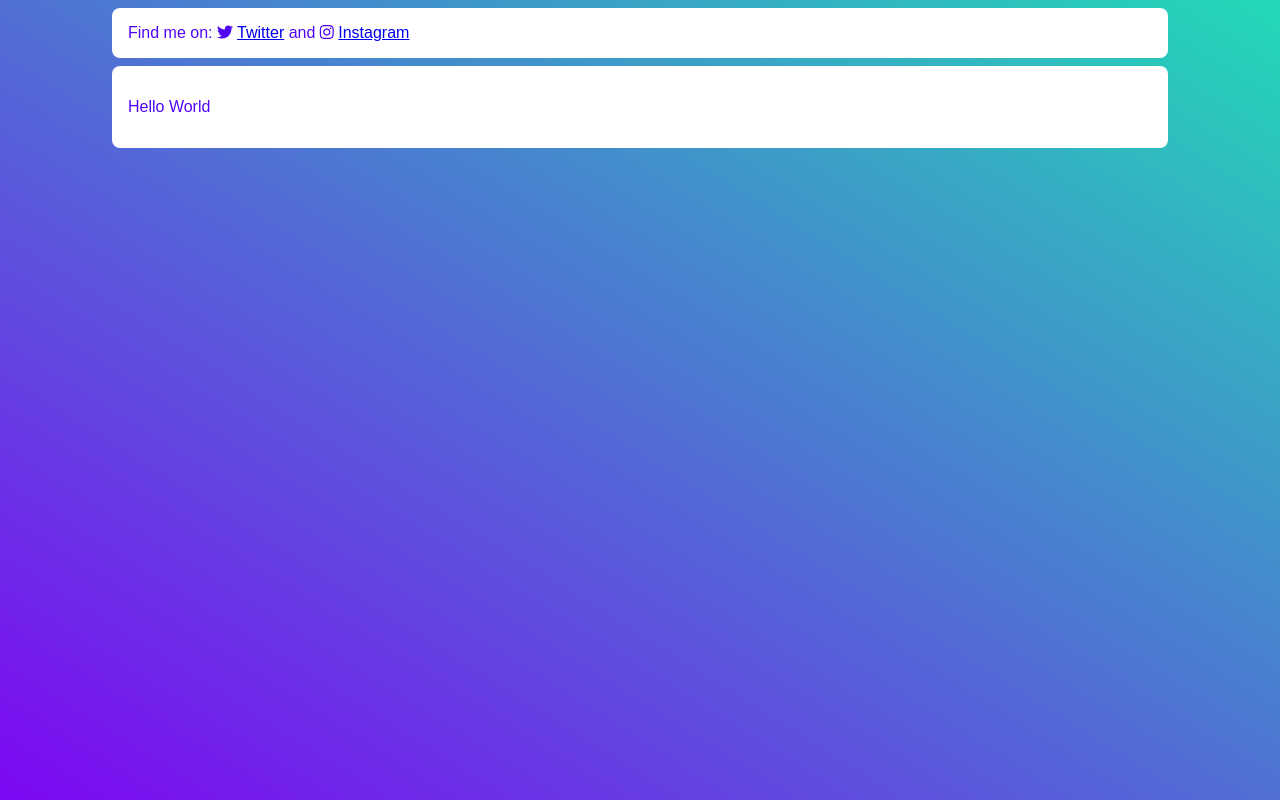
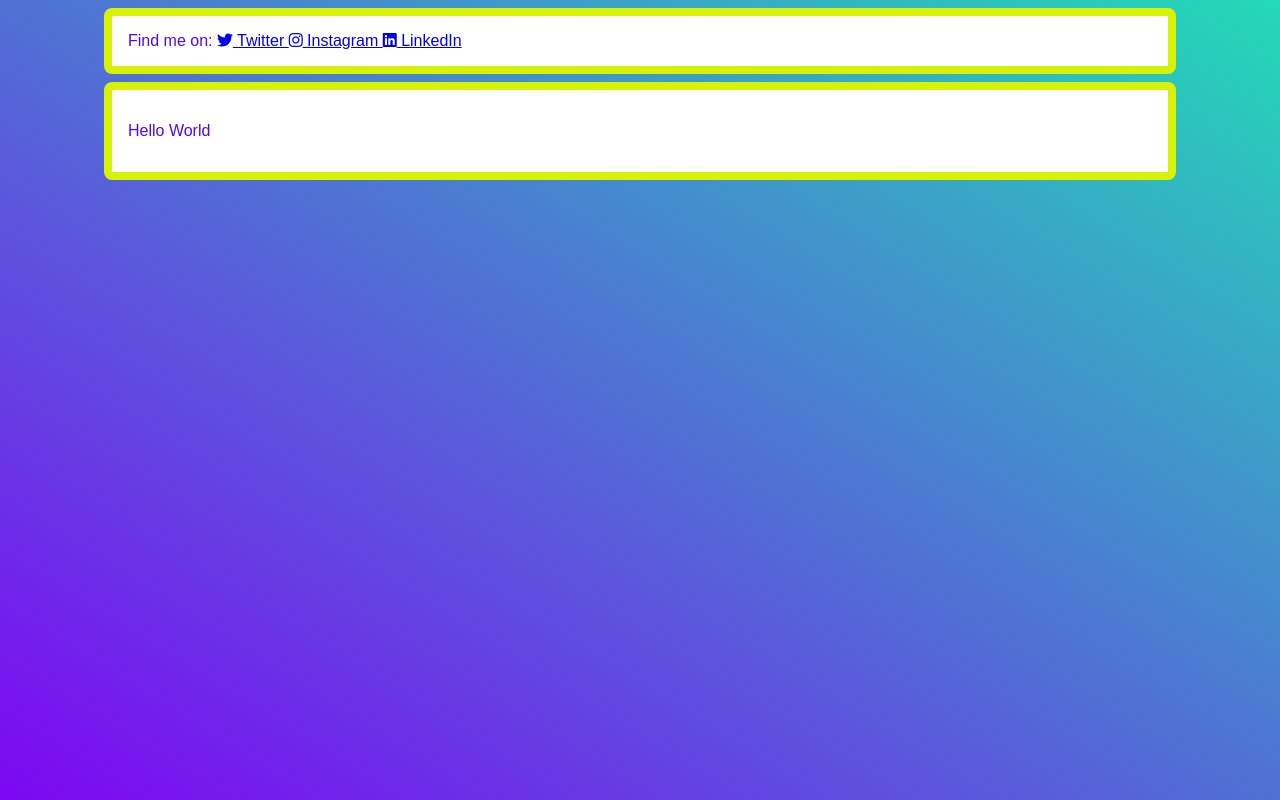
Before and after one commit to moisescodes/moisescodes.github.io, a plain HTML site: page index.html in a window 1280 px wide. Drawn offline with Linux system fonts and the light colour scheme.

Commit message:
Add linked icon and link. Modify index to add border to content sections

```diff
--- a/icons.scss
+++ b/icons.scss
@@ -20,3 +20,12 @@ $fa-font-path: "./fontawesome/webfonts";
     content: fa-content($fa-var-instagram);
   }
 }
+
+.linkedin {
+  @extend %fa-icon;
+  @extend .fab;
+
+  &:before {
+    content: fa-content($fa-var-linkedin);
+  }
+}
--- a/index.html
+++ b/index.html
@@ -10,11 +10,15 @@
   <body>
     <header class="background-light">
       Find me on:
-      <i class="twitter"></i>
-      <a href="https://twitter.com/moisescodes">Twitter</a>
-      and
-      <i class="insta"></i>
-      <a href="https://www.instagram.com/moisescodes/">Instagram</a>
+      <a href="https://twitter.com/moisescodes">
+        <i class="twitter"></i> Twitter
+      </a>
+      <a href="https://www.instagram.com/moisescodes/">
+        <i class="insta"></i> Instagram
+      </a>
+      <a href="https://www.linkedin.com/in/moises-robles/">
+        <i class="linkedin"></i> LinkedIn
+      </a>
     </header>
 
     <main class="background-light">
--- a/index.scss
+++ b/index.scss
@@ -23,6 +23,7 @@ header,
 main {
   width: 80%;
   border-radius: 0.5em;
+  border: 0.5em solid $yellow;
   padding: 1em;
   margin: 0.5em auto;
 }
```
Also changed, not shown: icons.css, index.css, 2 other files.
